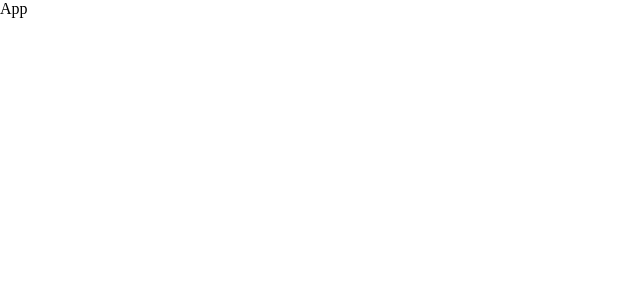
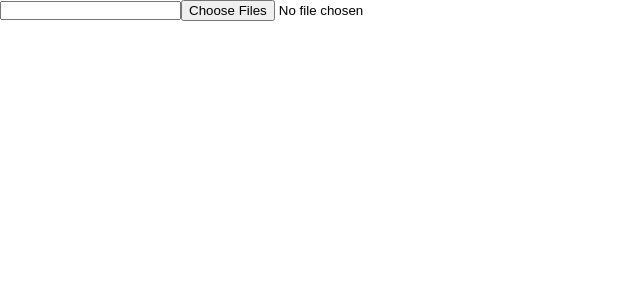
Before and after one commit to Devsingh0123/testing-folder, a React (Vite) app: page / in a window 1280 px wide. Shown: the top 300 px of the page, without its empty margins (0-640 px from the left). Built offline with nearby package versions, Linux system fonts and the light colour scheme.

Commit message:
test file input and making frontend url

```diff
--- a/src/App.jsx
+++ b/src/App.jsx
@@ -1,9 +1,32 @@
-import React from 'react'
+import React, { useState } from "react";
 
 const App = () => {
+  const [form, setForm] = useState({ myname: "" });
+
+  const handleChange = (e) => {
+    const name = e.target.name;
+    const value = e.target.value;
+    const files = e.target.files;
+    setForm({ ...form, [name]: value });
+    const filesArray = [...files];
+    console.log("files", files);
+    console.log("filesArray", filesArray);
+
+    const generatedUrl = URL.createObjectURL(files[0]);
+    console.log(generatedUrl)
+  };
+
+  console.log(form);
+
+  const obj = ["daya", "rahul"];
+
+  console.log(...obj);
   return (
-    <div>App</div>
-  )
-}
+    <div>
+      <input type="text" name="myname" onChange={handleChange} />
+      <input type="file" multiple onChange={handleChange} />
+    </div>
+  );
+};
 
-export default App
+export default App;
```
